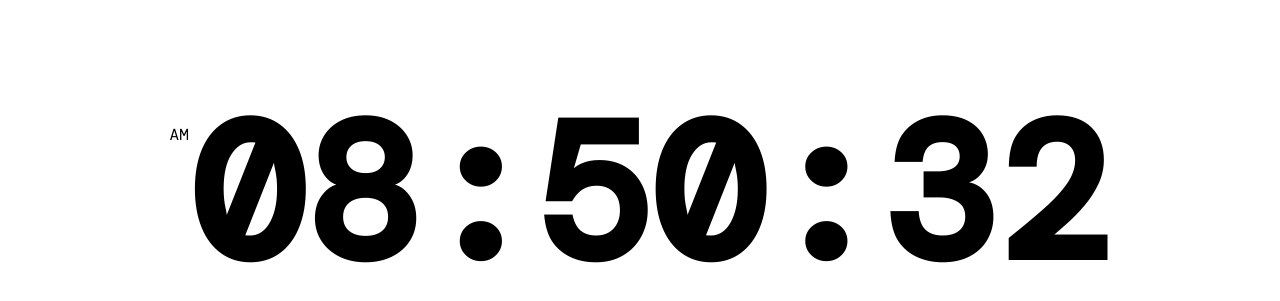
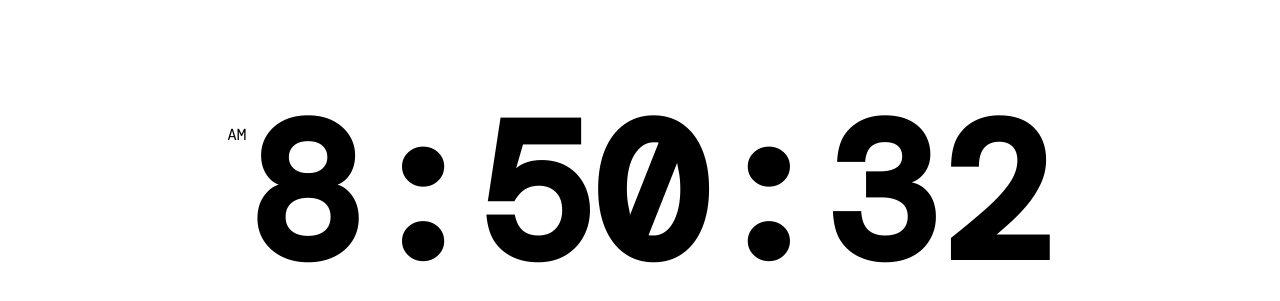
Before and after one commit to LazyCoder26/PaceSync, a React (Vite) app: page / in a window 1280 px wide. Shown: the part 205-506 px from the top of the page. Built offline with nearby package versions, Linux system fonts and the light colour scheme; a web font is replaced by a local one.

Commit message:
added support for 12hrs and 24hrs time format ( partial )

```diff
--- a/src/App.jsx
+++ b/src/App.jsx
@@ -14,7 +14,7 @@ const App = () => {
 
   return (
     <div className={isDarkTheme ? "App-dark" : "App-light"}>
-      <div className="switch">
+      <div className="switch fixed">
         <Switch animated checked={isDarkTheme} onChange={handleThemeToggle} />
       </div>
       <div className="time">
--- a/src/components/clock.jsx
+++ b/src/components/clock.jsx
@@ -1,5 +1,16 @@
 import React, { useState, useEffect } from "react";
 import "../css/clock.css";
+
+// Function to format time in 12-hour format
+function formatAMPM(date) {
+  var hours = date.getHours();
+  var minutes = date.getMinutes();
+  hours = hours % 12;
+  hours = hours ? hours : 12; // The hour '0' should be '12'
+  minutes = minutes < 10 ? '0' + minutes : minutes;
+  var strTime = hours + ':' + minutes;
+  return strTime;
+}
 
 const Clock = (props) => {
   const [time, setTime] = useState(new Date());
@@ -13,19 +24,15 @@ const Clock = (props) => {
   }, []);
 
   const formatTime = (time) => {
-    const options = {
-      hour: "2-digit",
-      minute: "2-digit",
-      second: "2-digit",
-      hour12: false,
-    };
-    const formattedTime = time.toLocaleTimeString([], options);
-    const ampm = time.getHours() >= 12 ? "PM" : "AM";
+    const ampmTime = formatAMPM(time); // Use the provided formatAMPM function
+    const ampm = time.getHours() >= 12 ? "PM" : "AM"; // Extract the custom AM/PM indicator
+
+    const seconds = time.getSeconds().toString().padStart(2, '0'); // Get the seconds and pad with leading zeros if necessary
 
     return (
       <div className="Time">
         <span className="formatTime" style={props.ampmStyle}>{ampm}</span>
-        {formattedTime}
+        {ampmTime}:{seconds}
       </div>
     );
   };
```
Also changed, not shown: src/components/clock24.jsx (added, +34 -0 lines).
